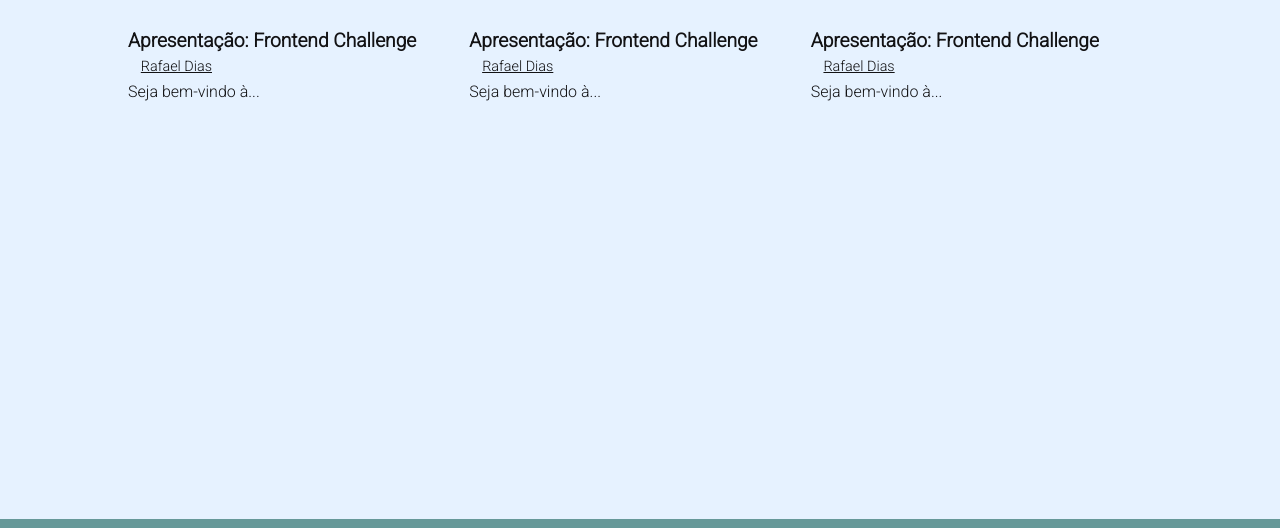
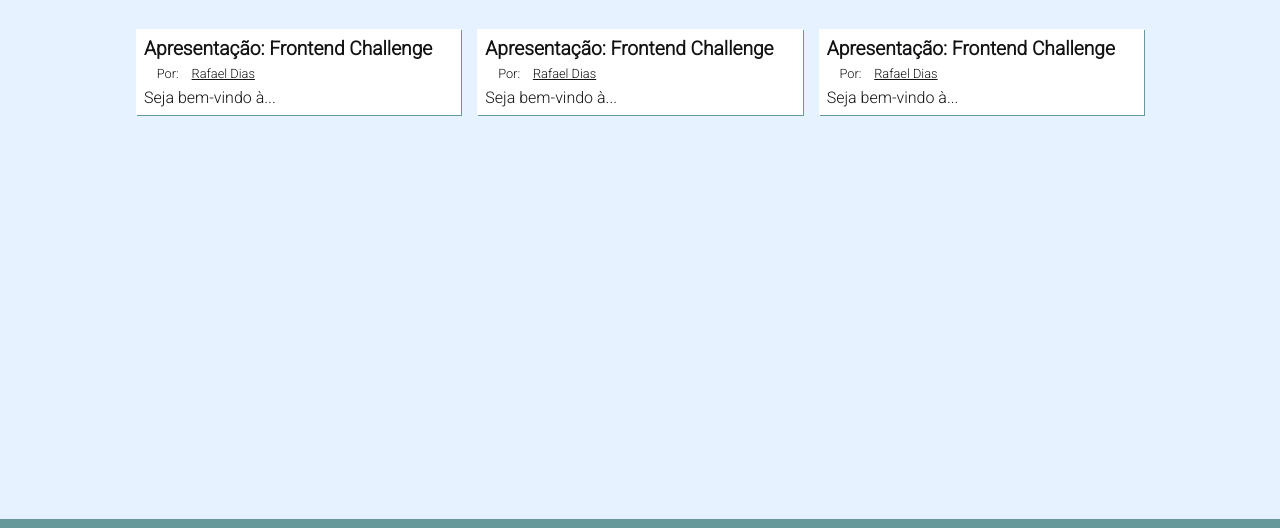
Before and after one commit to alemon-ice/alemon-ice.github.io, a plain HTML site: page pages/articles.html in a window 1280 px wide. Shown: the part 201-729 px from the top of the page. Drawn offline with Linux system fonts and the light colour scheme.

Commit message:
Styling Articles page

```diff
--- a/pages/articles.html
+++ b/pages/articles.html
@@ -80,7 +80,9 @@
             </a>
           </div>
           <div class="article-author">
-            <a href="./about.html">Rafael Dias</a>
+            <p>
+              Por:<a href="./about.html">Rafael Dias</a>
+            </p>
           </div>
           <div class="article-description">
             <p>
@@ -101,7 +103,9 @@
             </a>
           </div>
           <div class="article-author">
-            <a href="./about.html">Rafael Dias</a>
+            <p>
+              Por:<a href="./about.html">Rafael Dias</a>
+            </p>
           </div>
           <div class="article-description">
             <p>
@@ -122,7 +126,9 @@
             </a>
           </div>
           <div class="article-author">
-            <a href="./about.html">Rafael Dias</a>
+            <p>
+              Por:<a href="./about.html">Rafael Dias</a>
+            </p>
           </div>
           <div class="article-description">
             <p>
--- a/styles/pages/articles.css
+++ b/styles/pages/articles.css
@@ -18,12 +18,23 @@ p {
 
 .articles-list div {
   display: grid;
-  /* grid-template-areas: 'img img img . title title title title' 'img img img . author author author author' 'img img img . description description description description'; */
+  grid-template-areas: 'img img img . title title title title' 'img img img . author author author author' 'img img img . description description description description';
   grid-template-areas: 'title' 'author' 'description';
 }
 
 .article-item {
-  margin-top: 2rem;
+  background-color: #FFF;
+
+  margin: 2rem 0.5rem 0;
+  padding: 0.5rem;
+
+  box-shadow: 1px 1px #669999;
+}
+
+.article-item:hover {
+  margin-top: 1.5rem;
+
+  transition: 0.2s;
 }
 
 .article-img {
@@ -55,8 +66,9 @@ p {
   grid-area: author;
 }
 
-.article-author a {
-  font-size: 0.9rem;
+.article-author a,
+.article-author p {
+  font-size: 0.8rem;
 
   margin: 0.5vw 0vw 0.5vw 1vw;
 }
```
